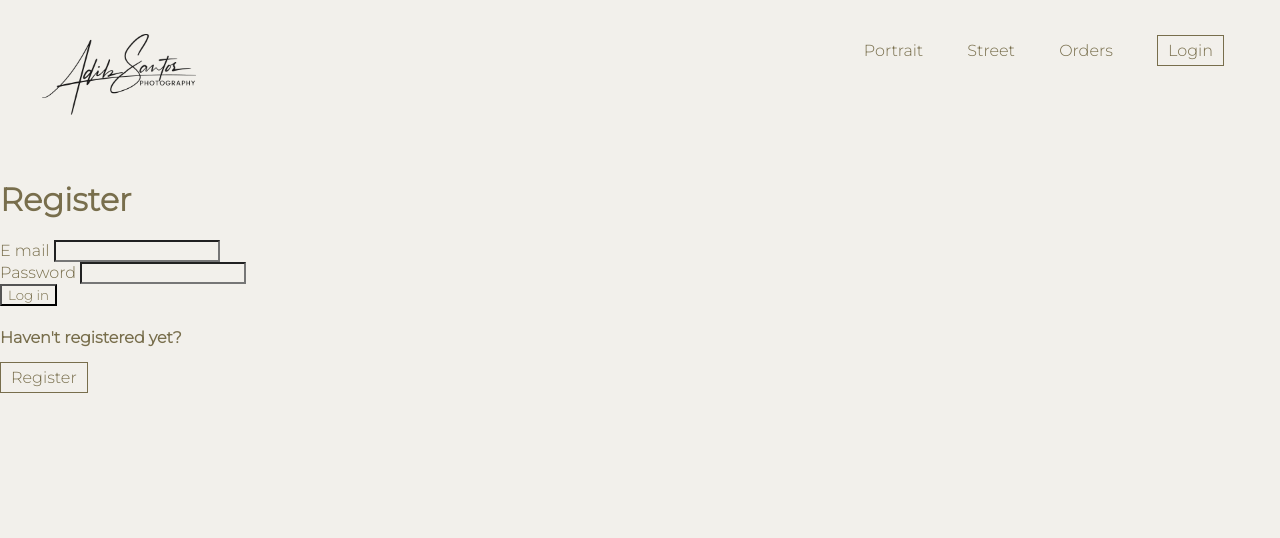
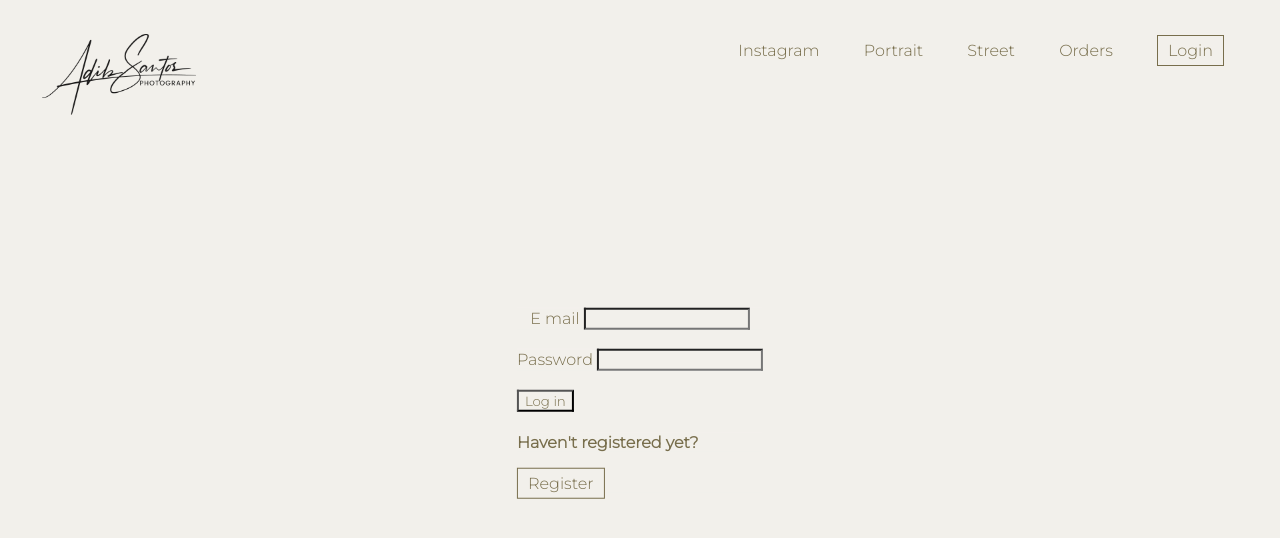
Before and after one commit to adib-santos/Adib-Santos-photography-website---foundations, a Flask app: page /login in a window 1280 px wide. Shown: the top 538 px of the page. Run offline with Flask 2, Linux system fonts and the light colour scheme.

Commit message:
trying js

```diff
--- a/app/simple_pages_outer/routes.py
+++ b/app/simple_pages_outer/routes.py
@@ -28,7 +28,7 @@ def portrait():
 @blueprint.route('/orders')
 @login_required
 def orders():
-
+    all_orders = Foto.query.filter_by()
     return render_template('simple_pages/orders.html')
 
 """ Special routes """
--- a/app/static/css/main.css
+++ b/app/static/css/main.css
@@ -10,6 +10,17 @@ body {
 }
 
 /* NAV bar */
+
+.testing {
+    text-align: center;
+    font-size: 100px;
+}
+
+.change {
+    color: white;
+    font-size: 50px;
+}
+
 
 nav {
     width: 100%;
@@ -242,9 +253,42 @@ a {
     }
 }
 
+ /*
+    Login PAGE
+*/
+
+.login-form {
+    position: absolute;
+    top: 50%;
+    left: 50%;
+    transform: translate(-50%, -50%);
+}
+
+
+
+
+
+ /*
+    Register PAGE
+*/
+
+.register-form {
+    position: absolute;
+    top: 50%;
+    left: 50%;
+    transform: translate(-50%, -50%);
+}
+
+.login-form div {
+    text-align: center;
+}
+
+
 /*
     STREET PAGE
 */
+
+
 
 /*                                               MAIN */
 
--- a/app/static/downloads/receipt.txt
+++ /dev/null
@@ -1 +0,0 @@
-Thank you for purchasing this item... details details bla bla bla.
--- /dev/null
+++ b/app/static/js/main.js
@@ -0,0 +1,5 @@
+const body = document.body
+const div = document.createElement('div')
+div.innerText = "hi"
+
+body.append(div)
--- a/app/templates/base.html
+++ b/app/templates/base.html
@@ -8,12 +8,15 @@
         <title>{% block title %} Adib Santos {% endblock %}</title>
         <link rel="stylesheet" href="{{ url_for('static', filename='css/main.css')}}">
         <link href="https://fonts.googleapis.com/css2?family=Montserrat:wght@300&display=swap" rel="stylesheet">
+        <script src="/js/main.js"></script>
+
     {% endblock %}
 </head>
 <body>
     <nav>
         <a href="/"><h1 id="title"><img class="logo" src="/static/images/foto-logo-black.png" ></h1></a>
           <ul class="nav-bar">
+            <a target="_blank" href="https://www.instagram.com/_adib_santos_/" ><li class="item">Instagram</li></a>
             <a href="/portrait"><li class="item">Portrait</li></a>
             <a href="/street"><li class="item">Street</li></a>
             <a href="/orders"><li class="item order">Orders</li></a>
--- a/app/templates/simple_pages/index.html
+++ b/app/templates/simple_pages/index.html
@@ -4,12 +4,12 @@
 
 {% block body %}
 
+<script src="/app/static/js/main.js"></script>
 
-  <!-- Here goes the carrousel for -->
 <div class="options">
   <a href="/street"> <img class="img-1" src="/static/images/street/reflection-2.jpg"></a>
   <a href="/portrait"><img class="img-2" src="/static/images/portrait/isa.JPG"></a>
 </div>
-
+<p class="testing">testing</p>
 
 {% endblock %}
--- a/app/templates/simple_pages/portrait.html
+++ b/app/templates/simple_pages/portrait.html
@@ -19,3 +19,5 @@
 
 
 {% endblock %}
+
+<!-- the title portrait class is title-portrait -->
--- a/app/templates/users/login.html
+++ b/app/templates/users/login.html
@@ -1,29 +1,31 @@
 {% extends 'base.html' %}
 
-{% block title %} Register / Adib Santos{% endblock %}
+{% block title %} Log in / Adib Santos{% endblock %}
 
 {% block body %}
-  <h1>Register</h1>
 
+<div class="login-form">
     <form method="POST">
       <div>
         <label for="email">E mail</label>
         <input type="text" name="email" id="email" required>
       </div>
-
+      <br>
       <div>
         <label for="password">Password</label>
         <input type="password" name="password" id="password" required>
       </div>
-
+      <br>
       <input type="submit" value="Log in">
-  </form>
-
       <h4>Haven't registered yet?</h4>
       <a class="about" href="/register">Register</a>
+    </form>
+  </div>
 
 
   {% if error %}
     <p style="color: black;">{{ error }}</p>
   {% endif %}
+
+
 {% endblock %}
```
Also changed, not shown: app/templates/users/register.html (+8 -4 lines). Lines whose indentation alone changed are shown as unchanged.
